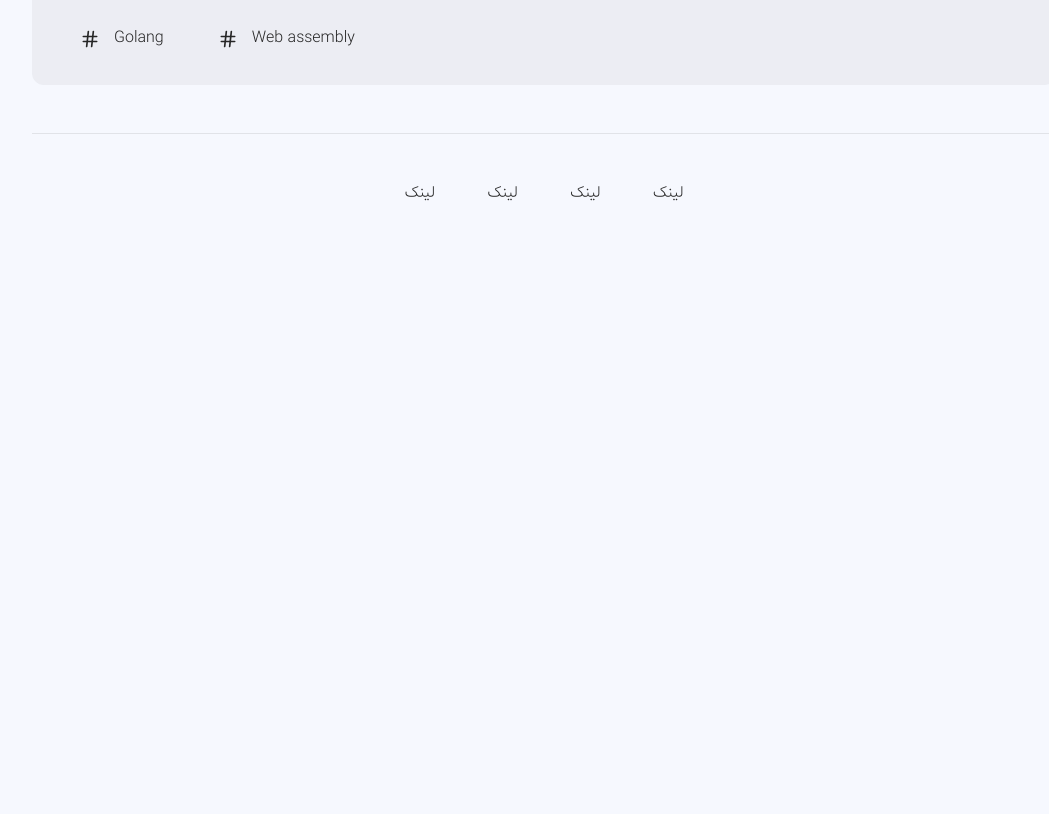
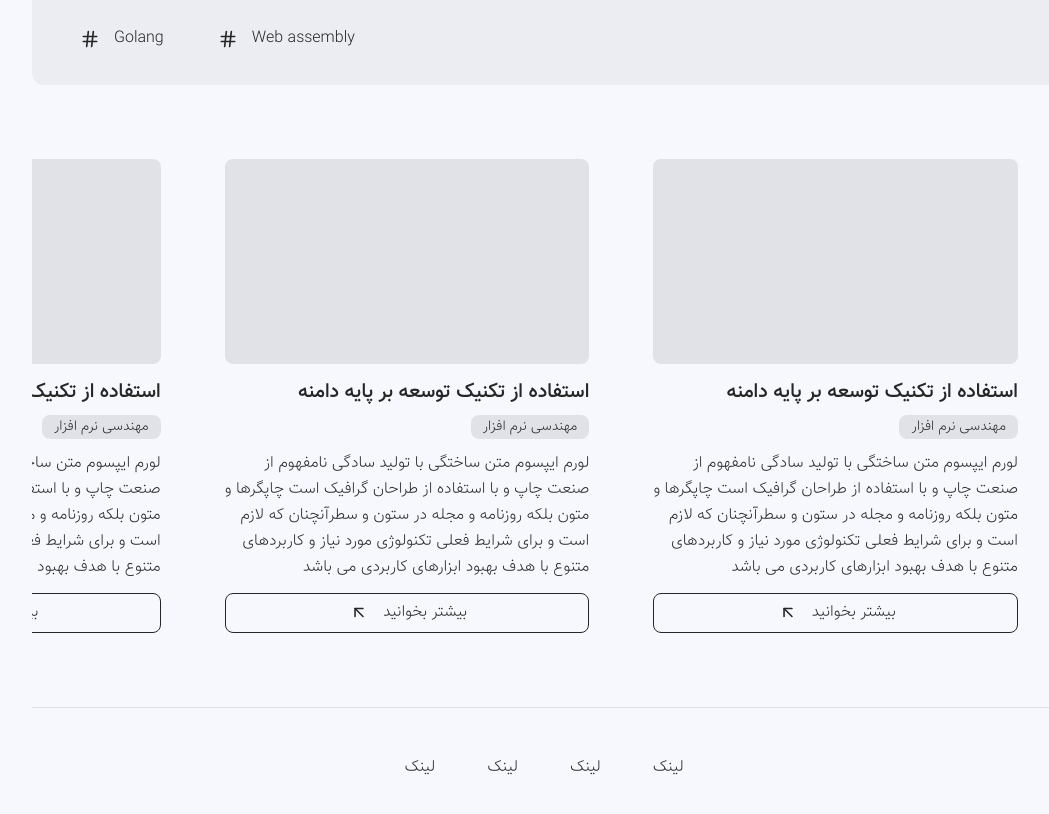
Before and after one commit to FarzadVav/next.js-portfolio, a Next.js app: page /articles/1 in a window 1280 px wide. Shown: the part 2400-3214 px from the top of the page, without its empty margins (96-1145 px from the left). Before the commit the page ends 2654 px from the top, so only its background shows below. Built offline with nearby package versions, Linux system fonts and the light colour scheme.

Commit message:
add: related articles to article detail page

```diff
--- a/app/articles/[id]/page.tsx
+++ b/app/articles/[id]/page.tsx
@@ -1,6 +1,7 @@
 import Link from "next/link";
 import {
   ArrowDownIcon,
+  ArrowUpLeft,
   Calendar,
   DownloadIcon,
   ExpandIcon,
@@ -12,7 +13,9 @@ import {
 import Box from "root/components/ui/Box/Index";
 import Flex from "root/components/ui/Flex/Index";
 import Space from "root/components/ui/Space/Index";
+import Badge from "root/components/ui/Badge/Index";
 import Button from "root/components/ui/Button/Index";
+import { $mergeKeys } from "root/utils/general.utils";
 import Heading from "root/components/ui/Heading/Index";
 import { ROUTES } from "root/constants/routes.constants";
 import Paragraph from "root/components/ui/Paragraph/Index";
@@ -323,6 +326,38 @@ const ArticlesDetailPage = () => {
           </Link>
         </Flex>
       </Box>
+
+      <Space />
+
+      <Flex className="container overflow-x-auto">
+        {Array.from(new Array(7)).map(() => (
+          <Box className="w-5/12 min-w-5/12" key={Math.random()}>
+            <div className="w-full aspect-video bg-foreground/10 rounded-lg" />
+
+            <Space size="sm" />
+            <Heading font="vazir">
+              <h2>استفاده از تکنیک توسعه بر پایه دامنه</h2>
+            </Heading>
+            <Space size="xs" />
+            <Badge className="w-fit">مهندسی نرم افزار</Badge>
+
+            <Space size="sm" />
+            <Paragraph>
+              لورم ایپسوم متن ساختگی با تولید سادگی نامفهوم از صنعت چاپ و با استفاده از طراحان
+              گرافیک است چاپگرها و متون بلکه روزنامه و مجله در ستون و سطرآنچنان که لازم است و برای
+              شرایط فعلی تکنولوژی مورد نیاز و کاربردهای متنوع با هدف بهبود ابزارهای کاربردی می باشد{" "}
+            </Paragraph>
+
+            <Space size="sm" />
+            <Link className="w-full" href={$mergeKeys("/", [ROUTES.articles, 1])}>
+              <Button className="w-full" shape="outline">
+                <span>بیشتر بخوانید</span>
+                <ArrowUpLeft className="compatible-icon-size" />
+              </Button>
+            </Link>
+          </Box>
+        ))}
+      </Flex>
     </>
   );
 };
```
